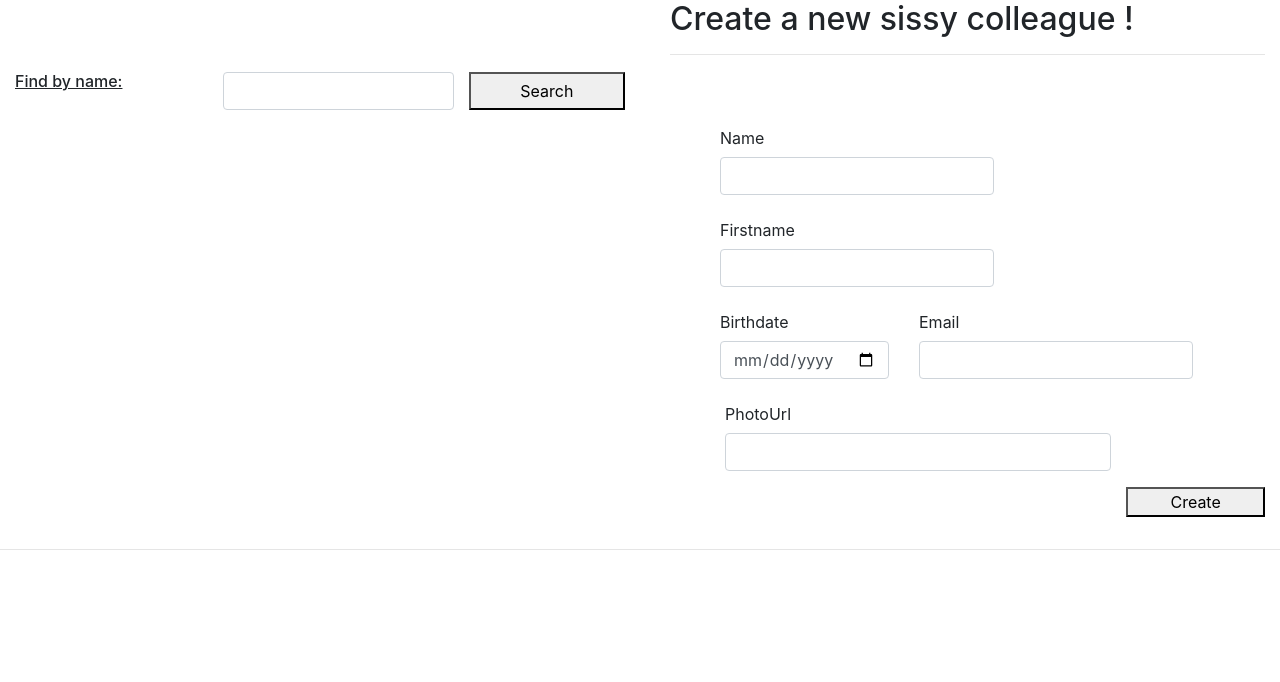
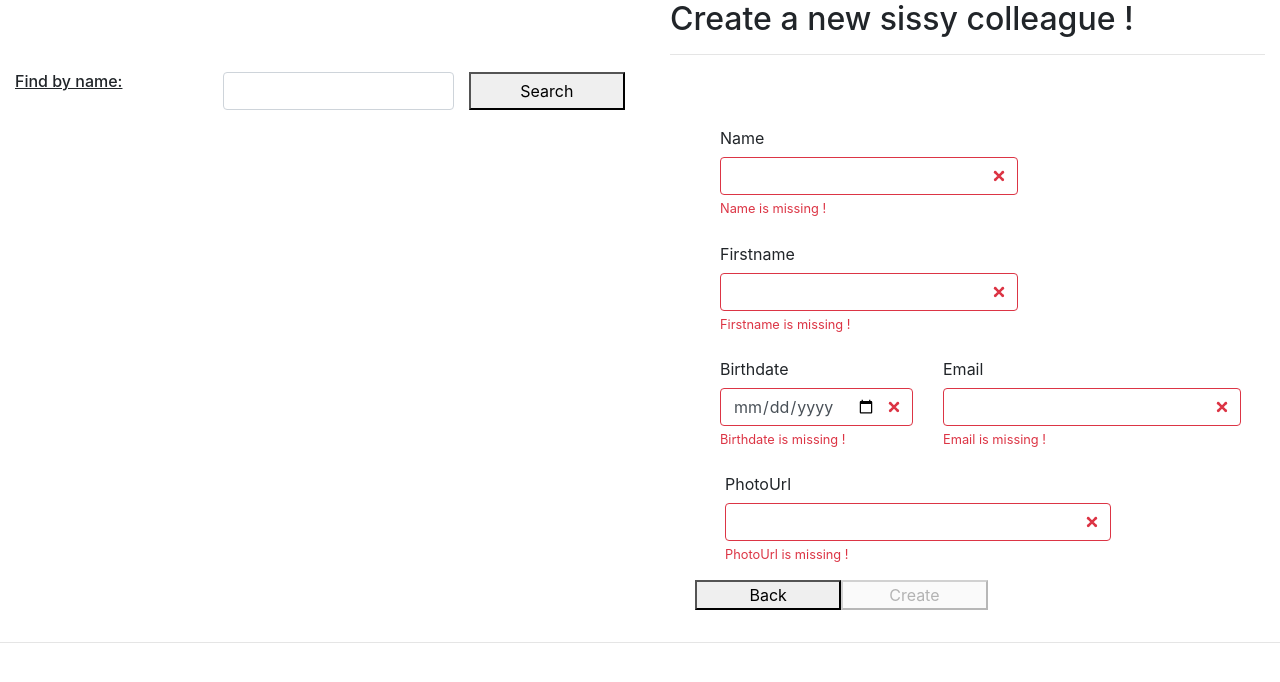
Before and after one commit to ElenHayot/collegues-front, an Angular app: page / in a window 1280 px wide. Both pictures are taken after a click on the button "Register a new colleague". Shown: the top 682 px of the page. Built offline with nearby package versions, Linux system fonts and the light colour scheme.

Commit message:
validation forms for create-collegue

```diff
--- a/src/app/collegue/collegue.component.html
+++ b/src/app/collegue/collegue.component.html
@@ -1,6 +1,6 @@
 <div name="colleguePresentation" *ngIf="createCollegueBoolean==false">
 <div class="container">
-  <form (ngSubmit)="submit()" #collegue="ngForm">
+  <form #collegue="ngForm">
 
 <h2 >So sssisssssy Colleague!</h2>
 <hr/>
@@ -37,9 +37,9 @@
   <br/>
   <div *ngIf="updateCol==true">
     <div class="row">
-      <button type="submit()" class="col-4" (click)="updateCollegueFonction()">OK</button>
+      <button class="col-4" type="button" (click)="updateCollegueFonction()">OK</button>
 
-      <button class="col-4" (click)="updateCol=false">Back</button>
+      <button class="col-4" type="button" (click)="updateCol=false">Back</button>
     </div>
     <p>{{backendMsg}}</p>
   </div>
@@ -47,9 +47,9 @@
 
   <div class="row" [hidden]="updateCol">
     <div class="col-8">
-      <button  class="btn btn-link" (click)="createCollegue()">Register a new colleague</button>
+      <button type="button"  class="btn btn-link" (click)="createCollegue()">Register a new colleague</button>
     </div>
-    <button class="col-4" (click)="updateCollegue()">Update</button>
+    <button type="button" class="col-4" (click)="updateCollegue()">Update</button>
   </div>
 
 </ul>
--- a/src/app/collegue/collegue.component.ts
+++ b/src/app/collegue/collegue.component.ts
@@ -11,7 +11,7 @@ export class CollegueComponent implements OnInit {
 
   col:Collegue = new Collegue('', '', undefined, '', '', '');
   collegueToUp :CollegueToUpdate = new CollegueToUpdate('','');
-  updateCol:Boolean;
+  updateCol:Boolean;  //tells us if we got to update a colleague or not
   responseFormIsOk:Boolean;
   backendMsg :string ='';
   createCollegueBoolean:Boolean = false;
--- a/src/app/create-collegue/create-collegue.component.html
+++ b/src/app/create-collegue/create-collegue.component.html
@@ -1,5 +1,5 @@
 <div class="container">
-  <form (ngSubmit)="submit()" #newCollegue="ngForm">
+  <form #newCollegue="ngForm" class="was-validated" novalidate>
 
     <h2>Create a new sissy colleague !</h2>
     <hr/>
@@ -12,14 +12,16 @@
         <div class="form-group">
           <label class="col-4 col-form-label">Name </label>
           <div class="col-12">
-          <input name="name" type="texte" class="form-control" #name="ngModel" [(ngModel)]="newCol.name" required>
+          <input name="name" type="texte" class="form-control is-valid" #name="ngModel" [(ngModel)]="newCol.name" required>
+          <div class="invalid-feedback">Name is missing !</div>
           </div>
         </div>
 
         <div class="form-group">
           <label class="col-4 col-form-label">Firstname </label>
           <div class="col-12">
-          <input name="firstname" type="texte" class="form-control" #firstname="ngModel" [(ngModel)]="newCol.firstname" required>
+          <input name="firstname" type="texte" class="form-control is-valid" #firstname="ngModel" [(ngModel)]="newCol.firstname" required>
+          <div class="invalid-feedback">Firstname is missing !</div>
           </div>
         </div>
       </div>
@@ -28,23 +30,30 @@
         <div class="form-group">
           <label class="col-4 col-form-label">Birthdate </label>
           <div class="col-12">
-          <input name="birthdate" type="date" class="form-control" #birthdate="ngModel" [(ngModel)]="newCol.birthdate" required>
+          <input name="birthdate" type="date" class="form-control is-valid" #birthdate="ngModel" [(ngModel)]="newCol.birthdate" required>
+          <div class="invalid-feedback">Birthdate is missing !</div>
           </div>
         </div>
         <div class="form-group">
           <label class="col-4 col-form-label">Email </label>
           <div class="col-12">
-          <input name="email" type="texte" class="form-control" #email="ngModel" [(ngModel)]="newCol.email" required>
+          <input name="email" type="texte" class="form-control is-valid" #email="ngModel" [(ngModel)]="newCol.email" required>
+          <div class="invalid-feedback">Email is missing !</div>
           </div>
         </div>
       </div>
       <div class="form-group">
         <label class="col-4 col-form-label">PhotoUrl </label>
         <div class="col-9">
-        <input name="photoUrl" type="texte" class="form-control" #photoUrl="ngModel" [(ngModel)]="newCol.photoUrl" required>
+        <input name="photoUrl" type="texte" class="form-control is-valid" #photoUrl="ngModel" [(ngModel)]="newCol.photoUrl" required>
+        <div class="invalid-feedback">PhotoUrl is missing !</div>
         </div>
       </div>
-      <div class="text-right"><button class="col-3" type="submit()" (click)="createNewCollegue()">Create</button></div>
+      <div class="row">
+        <button class="col-3" type="button" (click)="backButtonValue()">Back</button>
+        <button class="col-3" type="button" (click)="createNewCollegue()" [disabled]="!newCollegue.valid">Create</button>
+      </div>
+      <p>{{backendMsg}}</p>
 
     </ul>
 
--- a/src/app/create-collegue/create-collegue.component.ts
+++ b/src/app/create-collegue/create-collegue.component.ts
@@ -11,7 +11,8 @@ export class CreateCollegueComponent implements OnInit {
 
   newCol =  new Collegue('', '', undefined, '', '', '');
   @Output() createCollegueBoolean:EventEmitter<Boolean> = new EventEmitter<Boolean>();
-
+  backendMsg :string ='';
+  responseFormIsOk:Boolean = false;
 
   constructor(private _srv:DataService) { }
 
@@ -20,10 +21,16 @@ export class CreateCollegueComponent implements OnInit {
   }
 
   createNewCollegue() {
+
     this._srv.addNewCollegue(this.newCol).subscribe(
-      returnValue => console.log(returnValue),
-      err => err.error);
-      this.createCollegueBoolean.emit(false);
+      returnValue => {console.log(returnValue);
+                      this.backButtonValue();},
+      err => {this.backendMsg = err.error;
+              this.responseFormIsOk = false;});
+  }
+
+  backButtonValue() {
+    this.createCollegueBoolean.emit(false);
   }
 
 }
```
